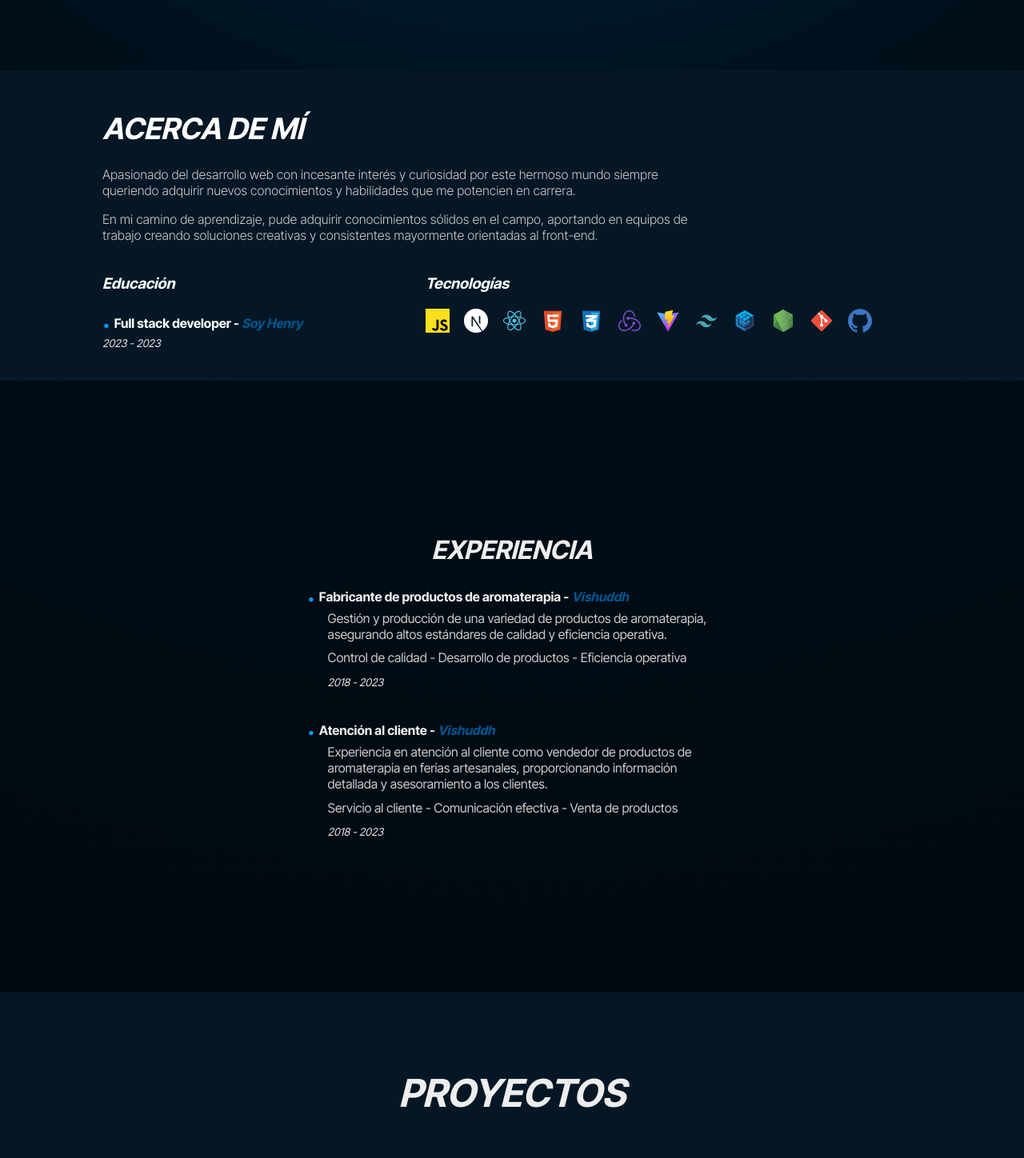
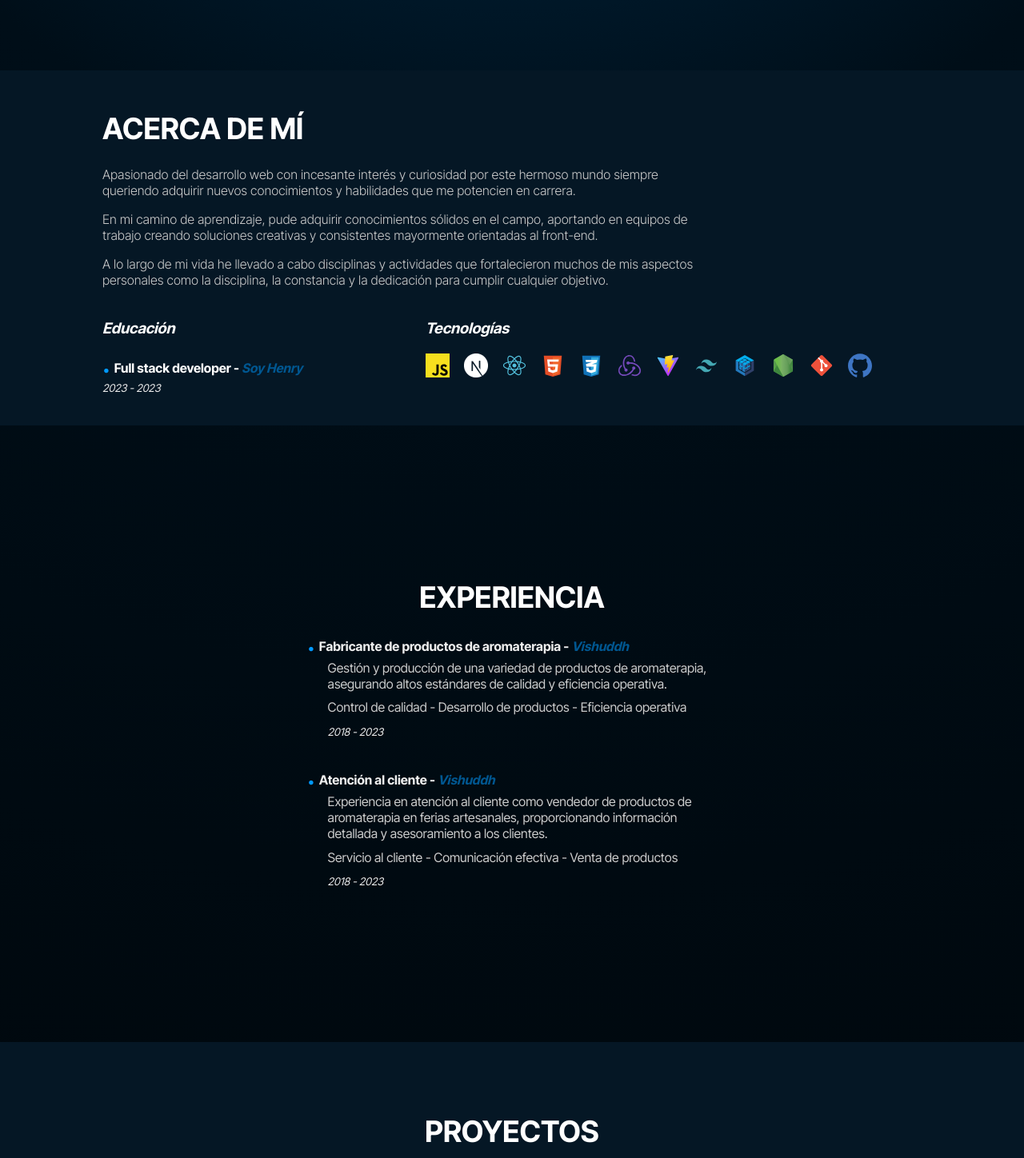
Before and after one commit to MartinsDiego17/Portfolio, a Next.js app: page / in a window 1280 px wide. Shown: the part 720-2168 px from the top of the page at 80% size. Built offline with nearby package versions, Linux system fonts and the light colour scheme.

Commit message:
Add paragraph and modify sub-titles

```diff
--- a/src/app/components/about/About.jsx
+++ b/src/app/components/about/About.jsx
@@ -23,12 +23,26 @@ const About = () => {
     const { currentLenguaje } = useStoreLenguaje();
 
     const acerca = currentLenguaje === "es" ? "ACERCA DE MÍ" : "ABOUT ME";
+
+
     const parrafo1 = currentLenguaje === "es"
         ? "Apasionado del desarrollo web con incesante interés y curiosidad por este hermoso mundo siempre queriendo adquirir nuevos conocimientos y habilidades que me potencien en carrera."
+
         : "Passionate about web development with an insatiable interest and curiosity for this beautiful world, always eager to acquire new knowledge and skills that empower me in my career.";
 
-    const parrafo2 = currentLenguaje === "es" ? "En mi camino de aprendizaje, pude adquirir conocimientos sólidos en el campo, aportando en equipos de trabajo creando soluciones creativas y consistentes mayormente orientadas al front-end."
+
+    const parrafo2 = currentLenguaje === "es"
+        ? "En mi camino de aprendizaje, pude adquirir conocimientos sólidos en el campo, aportando en equipos de trabajo creando soluciones creativas y consistentes mayormente orientadas al front-end."
+
         : "In my learning journey, I was able to gain solid knowledge in the field, contributing to teamwork by creating creative and consistent solutions, primarily focused on the front-end.";
+
+    const parrafo3 = currentLenguaje === "es"
+        ? "A lo largo de mi vida he llevado a cabo disciplinas y actividades que fortalecieron muchos de mis aspectos personales como la disciplina, la constancia y la dedicación para cumplir cualquier objetivo."
+
+        : "Throughout my life, I have engaged in disciplines and activities that strengthened many aspects of my personality, such as discipline, perseverance, and dedication to achieve any goal.";
+
+
+
 
     const educacion = currentLenguaje === "es" ? "Educación" : "Education";
     const tecnologias = currentLenguaje === "es" ? "Tecnologías" : "Technologies";
@@ -46,6 +60,10 @@ const About = () => {
 
                 <p>
                     {parrafo2}
+                </p>
+
+                <p>
+                    {parrafo3}
                 </p>
 
                 <section>
--- a/src/app/components/about/about.css
+++ b/src/app/components/about/about.css
@@ -7,7 +7,6 @@
 
 .aboutContainer h1 {
     font-size: 2.3em;
-    font-style: italic;
 }
 
 .aboutContainer p {
--- a/src/app/components/experience/experience.css
+++ b/src/app/components/experience/experience.css
@@ -9,7 +9,8 @@
 .experienceContainer h1 {
     margin-bottom: 0;
     text-align: center;
-    font-style: italic;
+    color: white;
+    font-size: 2.3rem;
 }
 
 .experienceContainer h1 i {
--- a/src/app/components/projects/projects.css
+++ b/src/app/components/projects/projects.css
@@ -6,8 +6,8 @@
 }
 
 .projectsContainer h1 {
-    font-size: 3rem;
-    font-style: italic;
+    color: white;
+    font-size: 2.3rem;
     margin-bottom: 5%;
     text-align: center;
 }
```
Also changed, not shown: src/app/components/header/burguer/burguer.css (line endings or trailing spaces).
